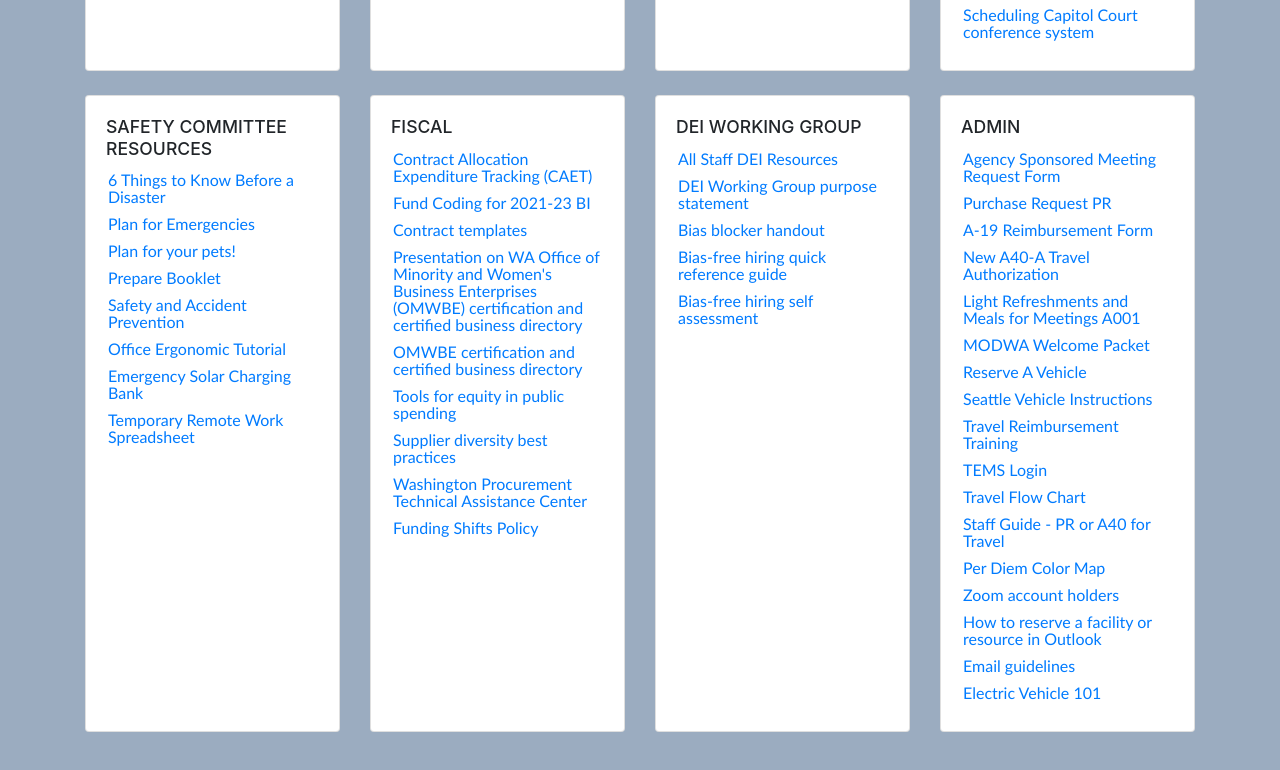
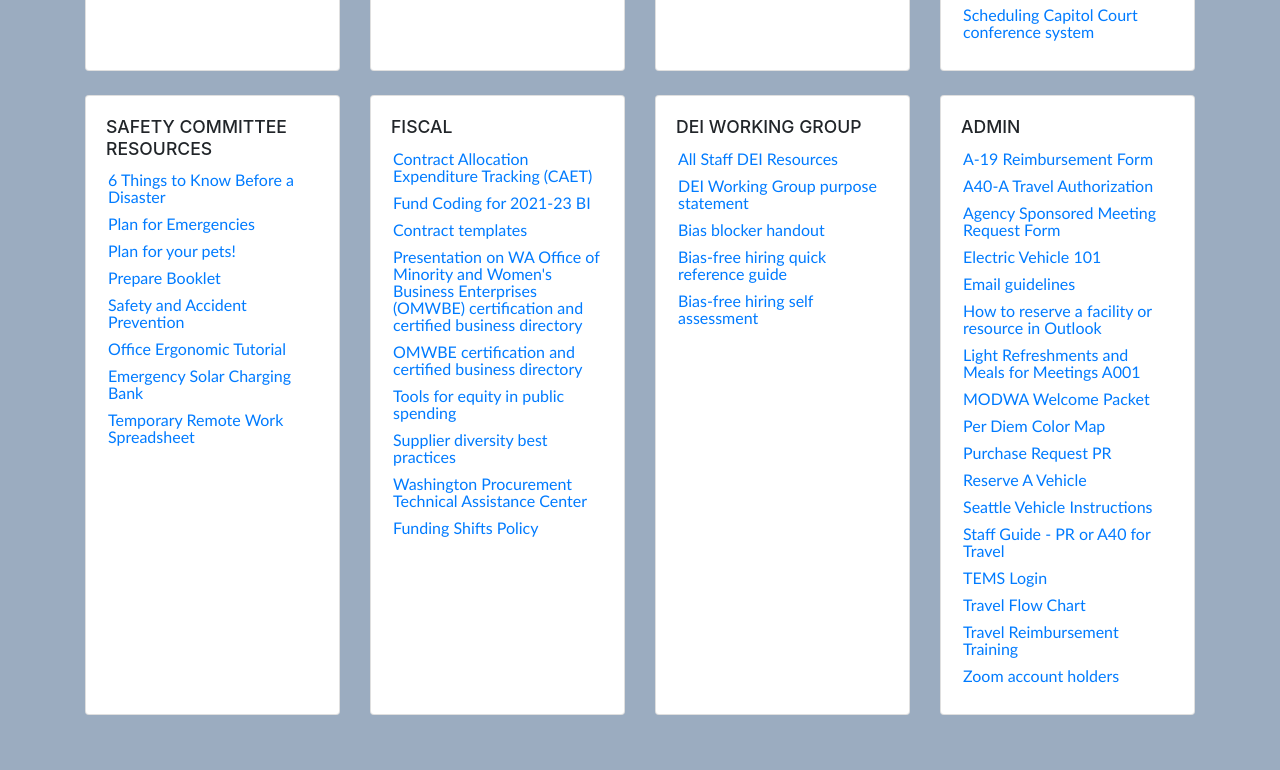
Before and after one commit to caneballante/Intranet, a plain HTML site: page index.html in a window 1280 px wide. Shown: the part 2729-3499 px from the top of the page. Drawn offline with Linux system fonts and the light colour scheme.

Commit message:
HR update

```diff
--- a/_notes/dwsync.xml
+++ b/_notes/dwsync.xml
@@ -1,4 +1,4 @@
 <?xml version="1.0" encoding="utf-8" ?>
 <dwsync>
-<file name="index.html" server="192.168.249.9" local="132978074531458715" remote="132978074400000000" Dst="2" />
+<file name="index.html" server="192.168.249.9" local="132978145928950625" remote="132978145800000000" Dst="2" />
 </dwsync>
--- a/index.html
+++ b/index.html
@@ -83,7 +83,7 @@
 					<div class="d-inline">
 						<h5 class="card-title">RECENTLY ADDED</h5>
 						<p><a href="https://pspwa.box.com/s/7n83un9friwp1kvfas1ca145lmd0iovo" target="new" class="card-link">PEBB Health Insurance Protection for PFML</a></p>
-						<p><a href="https://pspwa.box.com/s/9xdl7rb068tc3h95f7bnynkviejdlgti" target="new" class="card-link">Electric Vehicle 101</a></p>
+						<p><a href="https://pspwa.box.com/s/kp1rpzec7g5vyr9sm6eka8ij7islm6ql" target="new" class="card-link">Electric Vehicle 101</a></p>
 						<p><a href="https://pspwa.box.com/s/nwkl8fxbnchuolf1oxl1ww6025fitq98" target="new" class="card-link">Work Planning Timeline</a></p>
 						<p><a href="https://pspwa.box.com/s/fzmh3ra2xvb5mggv4ichkine1oekeir7" target="new" class="card-link">Funding Shifts Policy</a></p>
 						<p><a href="https://pspwa.box.com/s/qodgw2gu09yty7qg2fbk4fk35iqggoag" target="new" class="card-link">Guidelines for Scientific Review</a></p>
@@ -375,25 +375,24 @@
 			 <div class="card">
                 <div class="card-body">
                     <h5 class="card-title">ADMIN</h5>
-					<!--<p class="card-text">Some quick example text to build on the card title and make up the bulk of the card's content.</p>-->
-
+                    <p><a href="https://pspwa.box.com/s/5zh40tlz9qmlkuybkzwyzapc4kroa57r" target="new" class="card-link">A-19 Reimbursement Form</a></p>
+                    <p><a href="https://pspwa.box.com/s/0xg71o1f28n2vorb6w645u6t98ffojaz" target="new" class="card-link">A40-A Travel Authorization</a></p>
                     <p><a href="https://pspwa.box.com/s/0mlpxhncdgdhcazm1wcj3bvbbpv80y4k" target="new" class="card-link">Agency Sponsored Meeting Request Form</a></p>
-					<p><a href="https://pspwa.box.com/s/0fvrpsylnhz5abs4pypmd7vgxqk9i3ox" target="new" class="card-link">Purchase Request PR</a></p>
-					<p><a href="https://pspwa.box.com/s/5zh40tlz9qmlkuybkzwyzapc4kroa57r" target="new" class="card-link">A-19 Reimbursement Form</a></p>
-					<p><a href="https://pspwa.box.com/s/0xg71o1f28n2vorb6w645u6t98ffojaz" target="new" class="card-link">New A40-A Travel Authorization</a></p>
+                    <p><a href="https://pspwa.box.com/s/kp1rpzec7g5vyr9sm6eka8ij7islm6ql" target="new" class="card-link">Electric Vehicle 101</a></p>
+                    <p><a href="https://pspwa.box.com/s/eqdddf4hutqyku6irhuv0jrf7w7t5f0j" target="new" class="card-link">Email guidelines</a></p>
+                    <p><a href="https://pspwa.box.com/s/tm8tauclxa0rezyej2d237vuov6ijrav" target="new" class="card-link">How to reserve a facility or resource in Outlook</a></p>
                     <p><a href="https://pspwa.box.com/s/maejhl12d1x23rb7kp2xpdm805fwn431" target="new" class="card-link">Light Refreshments and Meals for Meetings A001</a></p>
                     <p><a href="https://pspwa.box.com/s/0rbjmrjyvq5s742ds9c9rasps52eh5ph" target="new" class="card-link">MODWA Welcome Packet</a></p>
+                    <p><a href="https://pspwa.box.com/s/1xkn87zmjz4pe3uks4io4ebcgabahefo" target="new" class="card-link">Per Diem Color Map</a></p>
+                    <p><a href="https://pspwa.box.com/s/0fvrpsylnhz5abs4pypmd7vgxqk9i3ox" target="new" class="card-link">Purchase Request PR</a></p>
                     <p><a href="https://pspwa.box.com/s/93kj6712868ke3cg3c71aj5heog3q6sl" target="new" class="card-link">Reserve A Vehicle</a></p>
                     <p><a href="https://pspwa.box.com/s/bb0lusekoiainw5d0otds795b6uwofhi" target="new" class="card-link">Seattle Vehicle Instructions</a></p>
-					  <p><a href="https://pspwa.box.com/s/8pgbhg1l9yjzduxxloa9gke7a2onvndk" target="new" class="card-link">Travel Reimbursement Training</a></p>
+                    <p><a href="https://pspwa.box.com/s/6h4e4d3wu63otvuakzgz4g7w7rwmwihv" target="new" class="card-link">Staff Guide - PR or A40 for Travel</a></p>
                     <p><a href="https://tems.ofm.wa.gov/UserManager/logon.aspx?system=3&startURL=https://tems.ofm.wa.gov/Home.aspx&ReturnUrl=%2f" target="new" class="card-link">TEMS Login</a></p>
                     <p><a href="https://pspwa.box.com/s/lguyzpotmt2kpf4h4yf55rci3cg29vn2" target="new" class="card-link">Travel Flow Chart</a></p>
-					  <p><a href="https://pspwa.box.com/s/6h4e4d3wu63otvuakzgz4g7w7rwmwihv" target="new" class="card-link">Staff Guide - PR or A40 for Travel</a></p>
-					  <p><a href="https://pspwa.box.com/s/1xkn87zmjz4pe3uks4io4ebcgabahefo" target="new" class="card-link">Per Diem Color Map</a></p>
+                    <p><a href="https://pspwa.box.com/s/8pgbhg1l9yjzduxxloa9gke7a2onvndk" target="new" class="card-link">Travel Reimbursement Training</a></p>
                     <p><a href="https://pspwa.box.com/s/20f8ncrdlhf0su2xgldzgcvtfuzqe17b" target="new" class="card-link">Zoom account holders</a></p>
-					  <p><a href="https://pspwa.box.com/s/tm8tauclxa0rezyej2d237vuov6ijrav" target="new" class="card-link">How to reserve a facility or resource in Outlook</a></p>
-					  <p><a href="https://pspwa.box.com/s/eqdddf4hutqyku6irhuv0jrf7w7t5f0j" target="new" class="card-link">Email guidelines</a></p>
-					  <p><a href="https://pspwa.box.com/s/9xdl7rb068tc3h95f7bnynkviejdlgti" target="new" class="card-link">Electric Vehicle 101</a></p>
+
                 </div>
 			 </div>
 		</div>
```
Lines whose indentation alone changed are shown as unchanged.
